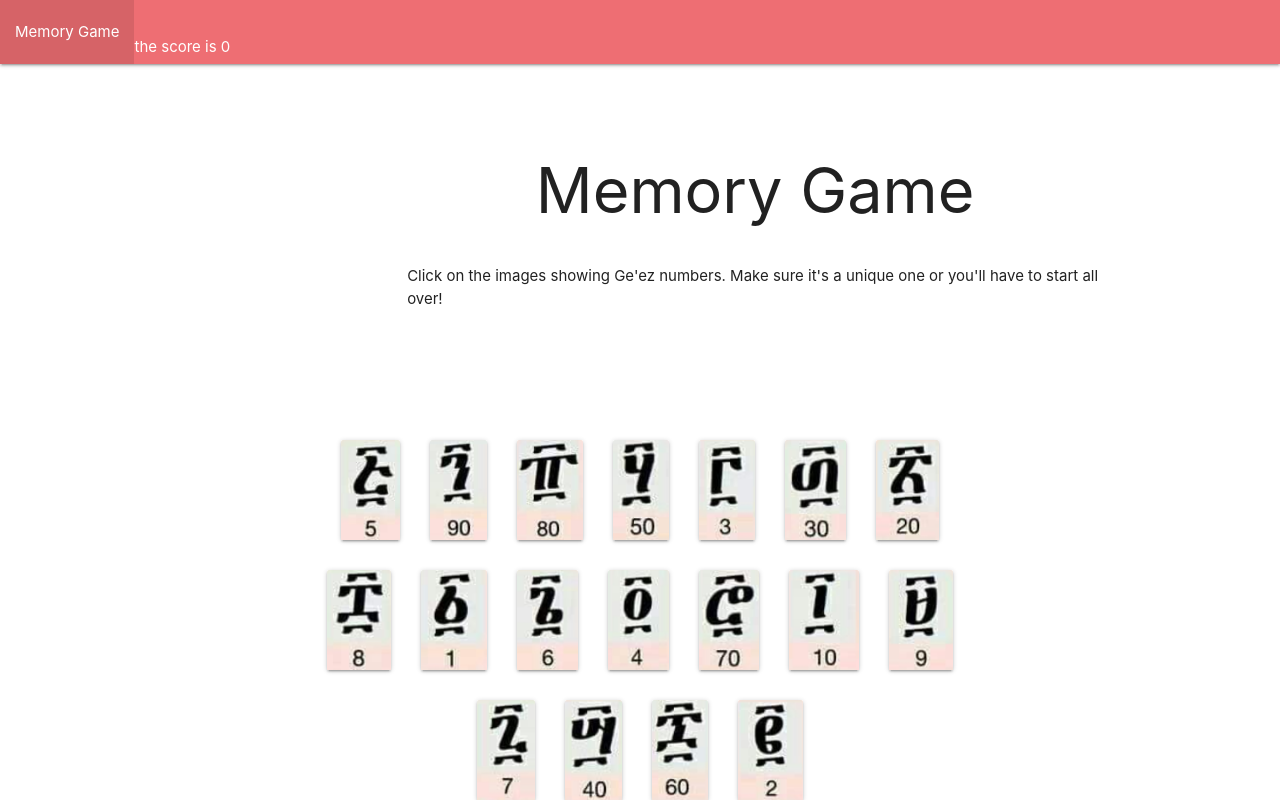
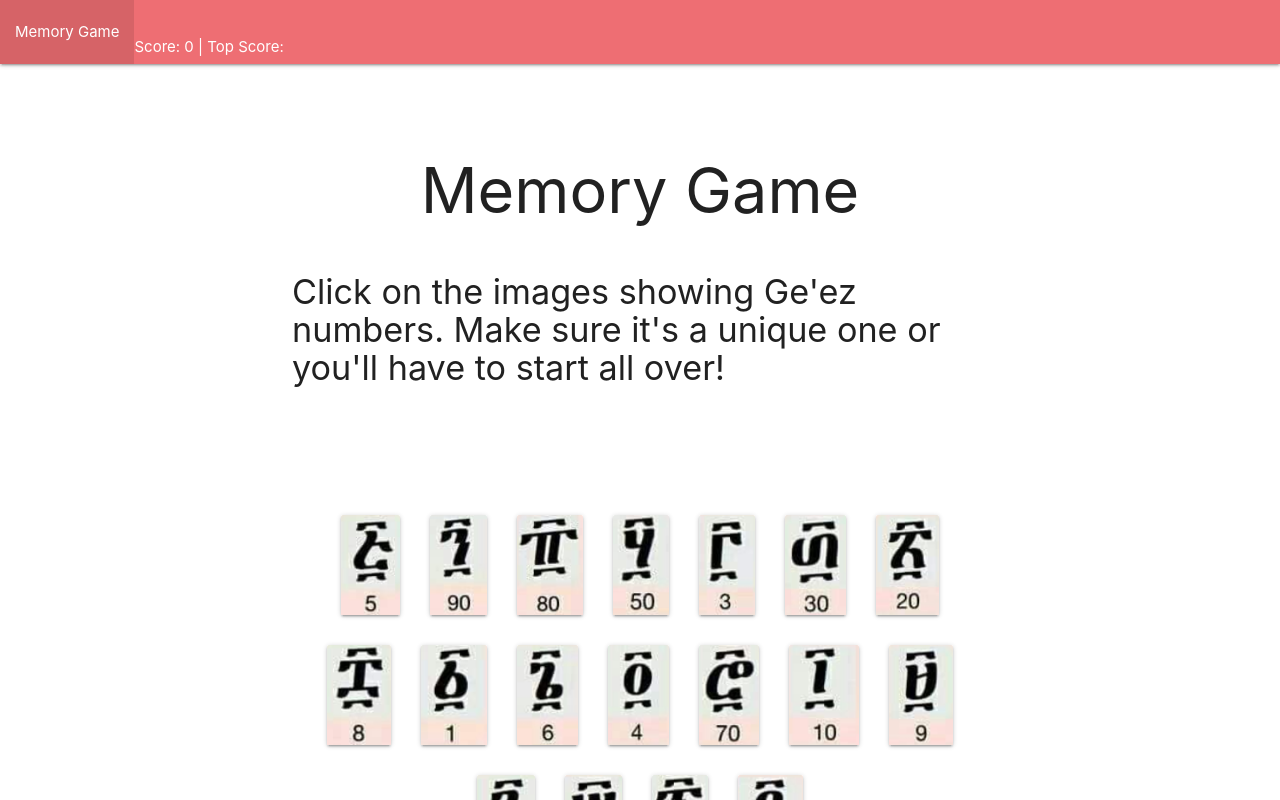
Before and after one commit to redricasa/Memory-Game, a React (Create React App) app in the folder clicky/: page / in a window 1280 px wide. Shown: the top 800 px of the page. Built offline with nearby package versions, Linux system fonts and the light colour scheme.

Commit message:
replaced class with className in index.js of footer and header folders. added a div to navbar to have it fixed/sticky

```diff
--- a/clicky/src/components/footer/index.js
+++ b/clicky/src/components/footer/index.js
@@ -5,14 +5,14 @@ import "./style.css";
 class Footer extends Component {
     render() {
         return (
-            <footer class="page-footer">
-                <div class="container">
-                    <div class="row">
-                        <div class="col l6 s12"></div>
+            <footer className="page-footer">
+                <div className="container">
+                    <div className="row">
+                        <div className="col l6 s12"></div>
                     </div>
                 </div>
-                <div class="footer-copyright">
-                    <div class="container">
+                <div className="footer-copyright">
+                    <div className="container">
                         © 2019 Copyright Frederica Blissett
                     </div>
                 </div>
--- a/clicky/src/components/header/index.js
+++ b/clicky/src/components/header/index.js
@@ -5,10 +5,10 @@ class Header extends Component {
     // renders jumbotron
     render() {
         return (
-            <div class="jumbotron jumbotron-fluid">
-                <div class="container">
-                    <h1 class="display-4">Memory Game</h1>
-                    <p class="lead">Click on the images showing Ge'ez numbers. Make sure it's a unique one or you'll have to start all over!</p>
+            <div className="jumbotron jumbotron-fluid">
+                <div className="container">
+                    <h1 className="display-4">Memory Game</h1>
+                    <h4 className="lead">Click on the images showing Ge'ez numbers. Make sure it's a unique one or you'll have to start all over!</h4>
                 </div>
             </div>
         )
--- a/clicky/src/components/navbar/index.js
+++ b/clicky/src/components/navbar/index.js
@@ -2,10 +2,19 @@ import React from "react";
 import "./style.css";
 
 function Nav(props) {
-    // console.log(props.children.props.children.props.children[1])
-    // render() {
+    var score = (props.children.props.children.props.children[1])
+    //TODO - function that establishes the top score
+    // topScore(){
+        // var topScore =
+    // }
+
+    // TODO - function to determine if card clicked in current game
+    // clicked(){
+
+    // }
+
     return (
-            <div>
+        <div className="navbar-fixed">
             <nav className= "navbar">
                 <ul>
                     <li className= "brand">
@@ -13,16 +22,16 @@ function Nav(props) {
                     </li>
                     <li>
                         {/* status updates will be displayed here */}
+
                     </li>
                     <li>
                         {/* score will be displayed here */}
-                            <p>the score is {props.children.props.children.props.children[1]}</p>
+                        <p>Score: {score} | Top Score: </p>
                     </li>
                 </ul>
             </nav>
         </div>
     )
-    // }
 }
 
 export default Nav;
```
Also changed, not shown: 2 other files (tests, documents, lock files or other folders). Lines whose indentation alone changed are shown as unchanged.
